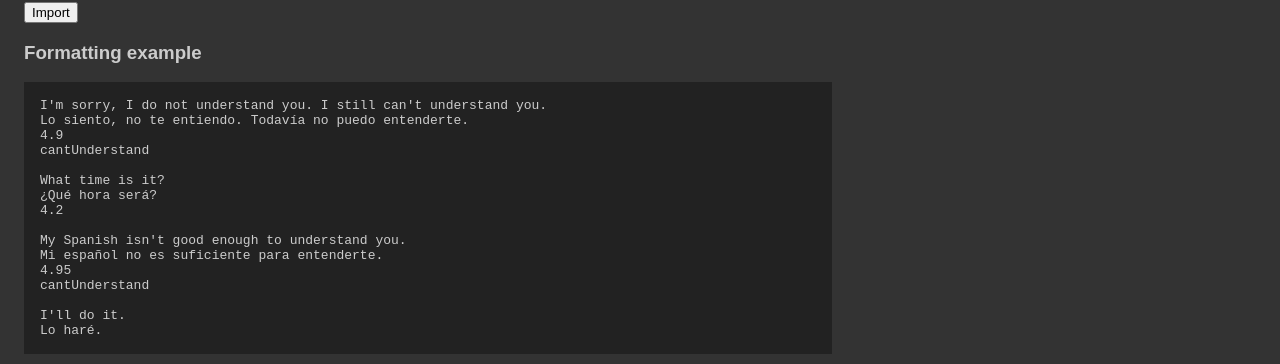
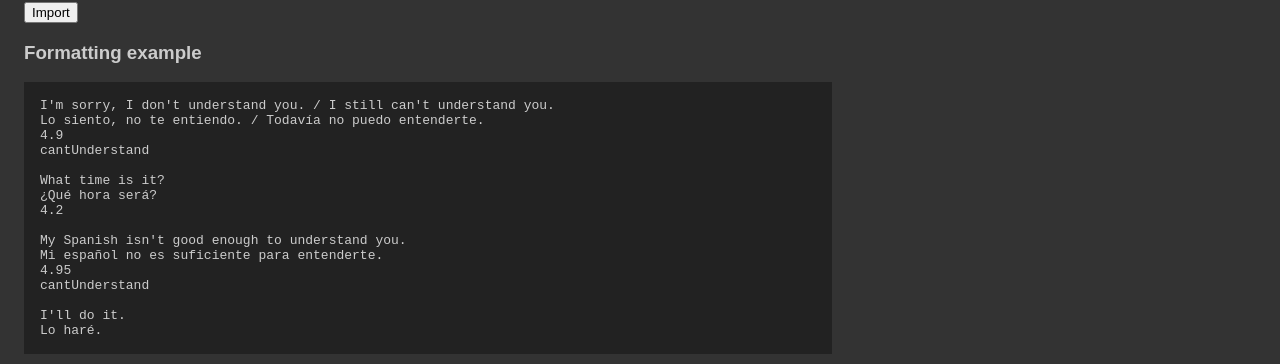
Before and after one commit to edwardtanguay/learncore, a React (Vite) app: page /import in a window 1280 px wide. Shown: the part 538-902 px from the top of the page. Built offline with nearby package versions, Linux system fonts and the light colour scheme; data requests are answered from the project's data file.

Commit message:
test 1 ok

```diff
--- a/src/data/db.json
+++ b/src/data/db.json
@@ -15,7 +15,7 @@
       "subcategory": "wantToLearn",
       "front": "How to you say the word nnn in Spanish?",
       "back": "¿Cómo se dice la palabra nnn en español?",
-			"rank": 5.0,
+      "rank": 5,
       "whenCreated": "2023-01-29 16:46:35"
     }
   ]
--- a/src/pages/PageImport.tsx
+++ b/src/pages/PageImport.tsx
@@ -6,8 +6,8 @@ export const PageImport = () => {
 		useContext(AppContext);
 
 	const formatExampleText = `
-I'm sorry, I do not understand you. I still can't understand you.
-Lo siento, no te entiendo. Todavía no puedo entenderte.
+I'm sorry, I don't understand you. / I still can't understand you.
+Lo siento, no te entiendo. / Todavía no puedo entenderte.
 4.9
 cantUnderstand
 
```
Lines whose indentation alone changed are shown as unchanged.
